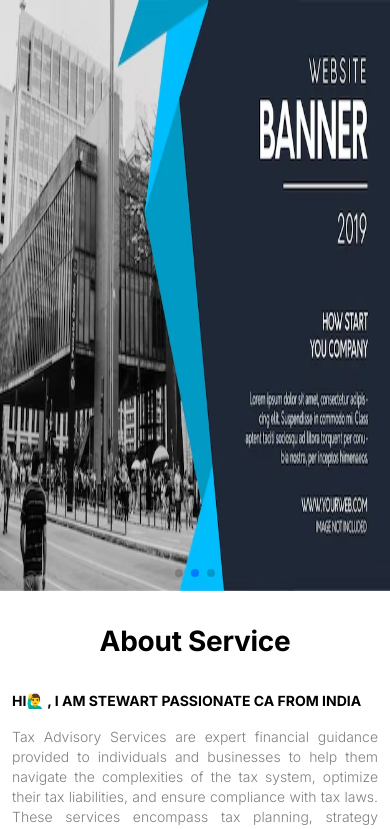
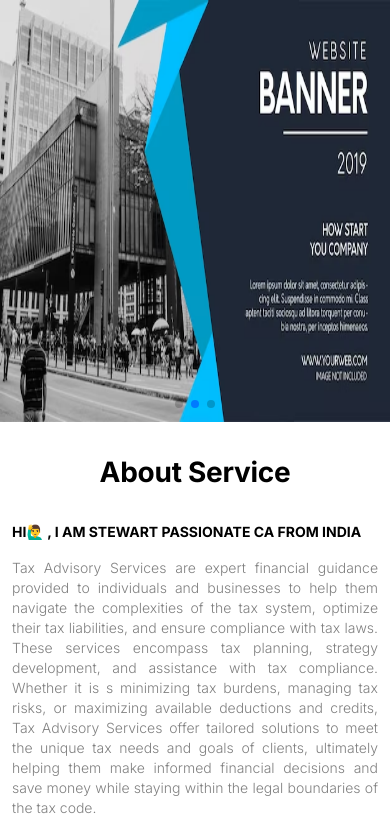
Before and after one commit to akshpatell/CA_Project, a Next.js app: page / in a window 390 px wide. Shown: the top 829 px of the page. Built offline with nearby package versions, Linux system fonts and the light colour scheme.

Commit message:
banner size change in mobileview

```diff
--- a/src/components/banner/banner.module.css
+++ b/src/components/banner/banner.module.css
@@ -1,5 +1,5 @@
 .swiper {
-  @apply h-[70vh];
+  @apply h-[70vh] max-sm:h-[50vh];
 }
 
 .swiper-slide {
```
